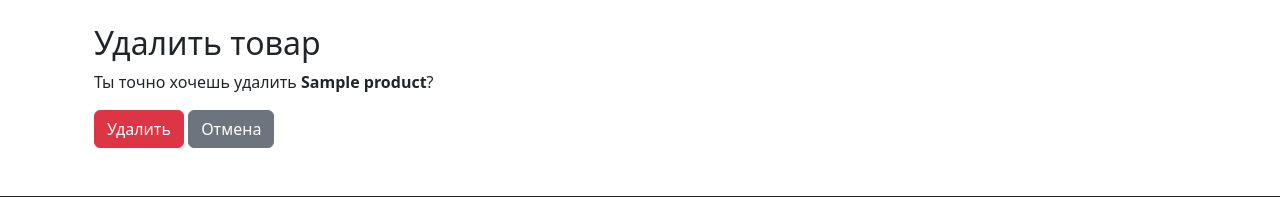
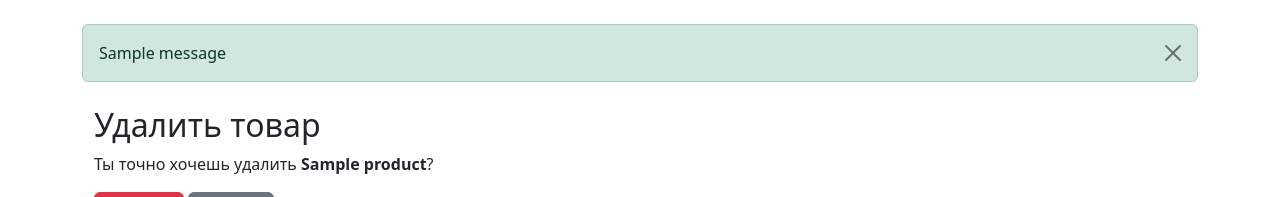
Before and after one commit to YuriyNik156/shoplist_website, a Django app: page /products/1/delete/ in a window 1280 px wide. Shown: the part 56-253 px from the top of the page. Run offline with Django 5.2, Linux system fonts and the light colour scheme; a user stored in the database is signed in; tables that the repository leaves empty hold one stand-in row (values such as "Sample post"); one stand-in notice (Sample message) is shown.

Commit message:
update base.html

```diff
--- a/products/views.py
+++ b/products/views.py
@@ -1,4 +1,5 @@
 from django.contrib.auth import login
+from django.contrib import messages
 from django.db.models import Q
 from django.urls import reverse_lazy
 from django.shortcuts import redirect, render
@@ -78,12 +79,22 @@ class ProductCreateView(LoginRequiredMixin, ManagerRequiredMixin, CreateView):
     template_name = "products/product_form.html"
     success_url = reverse_lazy("products")
 
+    def form_valid(self, form):
+        response = super().form_valid(form)
+        messages.success(self.request, "Товар успешно добавлен!")
+        return response
+
 # Редактирование товара (для менеджера)
 class ProductUpdateView(LoginRequiredMixin, ManagerRequiredMixin, UpdateView):
     model = Product
     form_class = ProductForm
     template_name = "products/product_form.html"
     success_url = reverse_lazy("products")
+
+    def form_valid(self, form):
+        response = super().form_valid(form)
+        messages.success(self.request, "Товар успешно обновлён!")
+        return response
 
     def get_success_url(self):
         return reverse_lazy("product_detail", kwargs={"pk": self.object.pk})
@@ -94,3 +105,7 @@ class ProductDeleteView(LoginRequiredMixin, ManagerRequiredMixin, DeleteView):
     context_object_name = "product"
     template_name = "products/product_confirm_delete.html"
     success_url = reverse_lazy("products")
+
+    def delete(self, request, *args, **kwargs):
+        messages.success(self.request, "Товар удалён!")
+        return super().delete(request, *args, **kwargs)
--- a/templates/base.html
+++ b/templates/base.html
@@ -43,6 +43,17 @@
         </div>
     </nav>
 
+    {% if messages %}
+    <div class="container mt-3">
+        {% for message in messages %}
+            <div class="alert alert-{{ message.tags }} alert-dismissible fade show" role="alert">
+                {{ message }}
+                <button type="button" class="btn-close" data-bs-dismiss="alert" aria-label="Закрыть"></button>
+            </div>
+        {% endfor %}
+    </div>
+    {% endif %}
+
     <div class="container">
         {% block content %}{% endblock %}
     </div>
```
